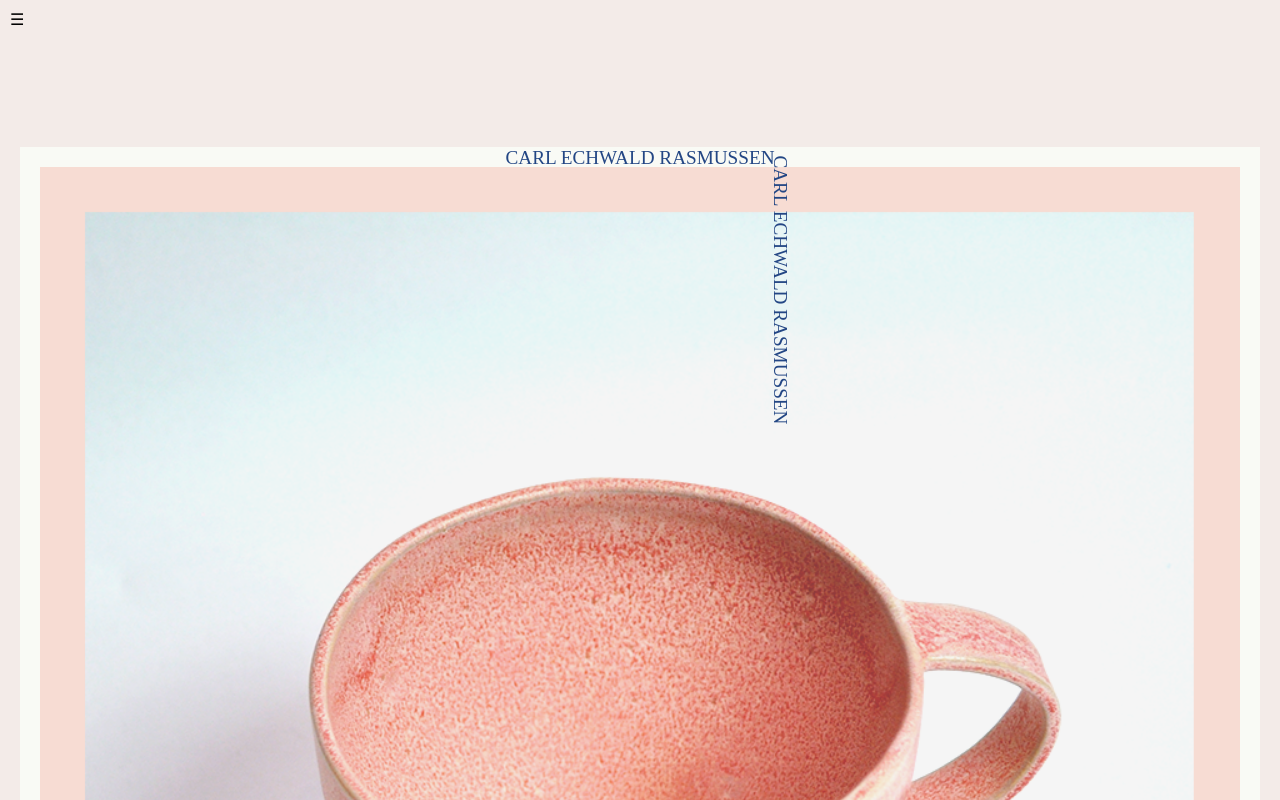
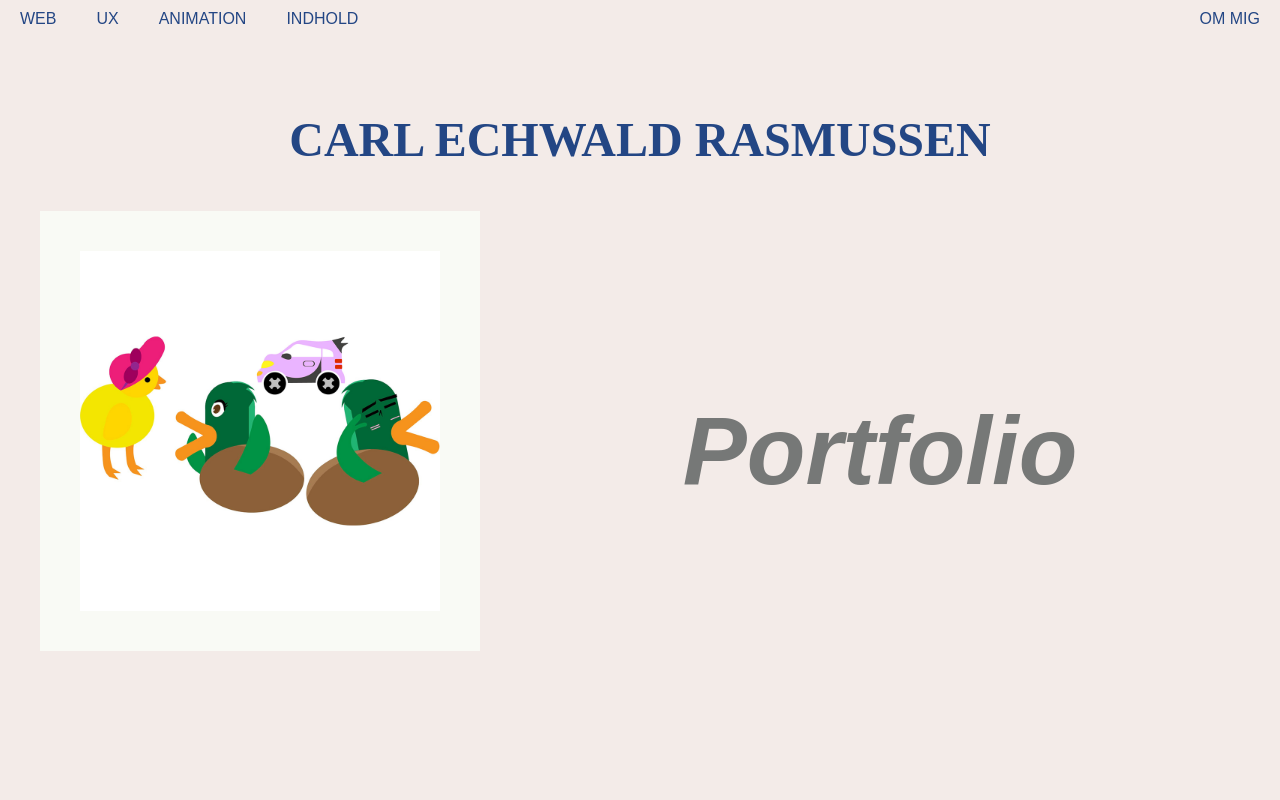
Before and after one commit to carl394d/portfolio, a plain HTML site: page index.html in a window 1280 px wide. Shown: the top 800 px of the page. Drawn offline with Linux system fonts and the light colour scheme; a web font is replaced by a local one.

Commit message:
forside done and responsive

```diff
--- a/index.html
+++ b/index.html
@@ -19,38 +19,48 @@
                 <li> <a href="ux.html">UX</a></li>
                 <li> <a href="animation.html">ANIMATION</a></li>
                 <li> <a href="indhold.html">INDHOLD</a></li>
-
             </ul>
         </nav>
+        <div class="desk_nav">
+            <nav>
+                <li> <a href="web.html">WEB</a></li>
+                <li> <a href="ux.html">UX</a></li>
+                <li> <a href="animation.html">ANIMATION</a></li>
+                <li> <a href="indhold.html">INDHOLD</a></li>
+
+            </nav>
+            <nav class="nav_om">
+                <li> <a href="indhold.html">OM MIG</a></li>
+            </nav>
+        </div>
     </header>
 
     <section id="forside">
 
-        <div class="circle">
-
-        </div>
-        <div class="cross"></div>
-        <div class="name_hor">
-            <h2>CARL ECHWALD RASMUSSEN</h2>
-
-        </div>
-        <div class="name_ver">
-            <h2>CARL ECHWALD RASMUSSEN</h2>
-
-        </div>
-
-        <div class="box">
+        <div class="just">
+            <div class="name_hor1">
+                <h2>CARL ECHWALD RASMUSSEN</h2>
+            </div>
+            <div class="col1">
+                <div class="box">
 
 
 
-            <img class="mySlides" src="kop_3.png">
-            <img class="mySlides" src="krus_1.png">
-            <img class="mySlides" src="krus_2.png">
-            <img class="mySlides" src="krus_3.png">
 
-        </div>
-        <div class="subject">
-            <h1>Portfolio</h1>
+
+                    <img class="mySlides" src="slide1.png">
+                    <img class="mySlides" src="slide4.png">
+                    <img class="mySlides" src="slide2.png">
+                    <img class="mySlides" src="slide5.png">
+                    <img class="mySlides" src="slide3.png">
+
+
+                </div>
+
+                <div class="subject">
+                    <h1>Portfolio</h1>
+                </div>
+            </div>
         </div>
         <div class="forside_footer">
 
--- a/style.css
+++ b/style.css
@@ -11,6 +11,7 @@ html {
     margin: 10px;
     display: inline-block;
     position: sticky;
+    cursor: pointer;
 }
 
 
@@ -40,12 +41,11 @@ body {
     margin: 0;
 }
 
-@media only screen and (min-width: 600px) {}
 
-h2 {
+#forside h2 {
     font-family: kumlien-pro, serif;
 
-    font-weight: 400;
+    font-weight: 600;
     font-size: 1.2rem;
     font-style: normal;
     color: #234684;
@@ -57,21 +57,23 @@ h2 {
     font-style: italic;
     color: #767877;
     font-size: 3rem;
+    margin-top: 0px;
 }
 
 #forside .subject {
     display: flex;
     justify-content: center;
-    position: relative;
-    top: -65px;
+
 
 }
+
 
 a {
     font-family: mandrel-normal, sans-serif;
     font-weight: 500;
     font-style: normal;
     color: #234684;
+    cursor: pointer;
 }
 
 #forside .forside_footer {
@@ -82,6 +84,7 @@ a {
     display: flex;
     justify-content: center;
     transform: translateY(-60px);
+    margin-top: 30px;
 }
 
 a {
@@ -100,25 +103,281 @@ a {
 
 }
 
-
-#forside .name_hor {
+#forside .name_hor1 {
     display: flex;
     justify-content: center;
-    position: relative;
     top: 92px;
 }
 
-#forside .name_ver {
-    display: flex;
-    justify-content: center;
-    position: relative;
-    transform: rotate(90deg);
-    top: 170px;
-    left: 140px;
-
-}
 
 #forside .mySlides {
     width: 100%;
     justify-content: flex-start;
 }
+
+
+.desk_nav {
+    display: none;
+
+}
+
+@media only screen and (min-width: 600px) {
+
+
+    #menuknap {
+        display: none;
+    }
+
+    .desk_nav {
+        display: flex;
+        list-style-type: none;
+        flex-direction: row;
+        flex-basis: 600px;
+        justify-content: space-between;
+    }
+
+    nav {
+        display: flex;
+        list-style-type: none;
+        flex-direction: row;
+    }
+
+    li {
+        margin-left: 20px;
+        margin-right: 20px;
+        margin-top: 10px;
+    }
+
+    .nav_om {
+        display: flex;
+        justify-content: flex-end;
+    }
+
+    #forside .box {
+        flex-basis: 400px;
+        padding: 40px;
+        flex-grow: 2;
+
+    }
+
+    #forside .just {
+        display: flex;
+        justify-content: center;
+        margin-top: 40px;
+        margin-right: 20px;
+        margin-left: 20px;
+        flex-direction: column;
+    }
+
+    #forside .name_ver2 {
+        display: flex;
+        right: -85px;
+        position: .;
+    }
+
+    #forside .name_ver {
+        display: flex;
+        flex-direction: column;
+        align-items: flex-end;
+        top: -145px;
+        left: 585px;
+
+    }
+
+    #forside .name_hor1 {
+        display: flex;
+        align-items: center;
+        flex-direction: column;
+        top: 150px;
+        margin: 30px;
+
+    }
+
+
+
+    #forside h2 {
+        font-size: 3rem;
+        margin: 14px;
+    }
+
+    #forside h1 {
+        margin-bottom: 0px;
+        font-size: 7rem;
+    }
+
+    #forside .col1 {
+        display: flex;
+        flex-direction: row;
+    }
+
+    #forside .forside_footer {
+        display: none;
+    }
+
+    #forside {
+        margin-bottom: 20px;
+    }
+
+    #forside .subject {
+        display: flex;
+        flex-basis: auto;
+        align-items: center;
+        transform: translateY(20px);
+        flex-grow: 2;
+    }
+
+    @media only screen and (min-width: 700px) {
+        #forside .subject {
+            border: none;
+        }
+
+        #forside h1 {
+            font-size: 5rem;
+        }
+
+        #forside .box {
+            flex-basis: 500px;
+
+        }
+
+        #forside .col1 {
+            flex-direction: column;
+        }
+
+        #forside h2 {
+            font-size: 2.5rem;
+        }
+
+        #forside .subject {
+            align-items: flex-start;
+            width: 100%;
+            transform: translateY(-200px);
+        }
+    }
+
+    @media only screen and (min-width: 800px) {
+
+
+        #menuknap {
+            display: none;
+        }
+
+        .desk_nav {
+            display: flex;
+            list-style-type: none;
+            flex-direction: row;
+            flex-basis: 600px;
+            justify-content: space-between;
+        }
+
+        nav {
+            display: flex;
+            list-style-type: none;
+            flex-direction: row;
+        }
+
+        li {
+            margin-left: 20px;
+            margin-right: 20px;
+            margin-top: 10px;
+        }
+
+        .nav_om {
+            display: flex;
+            justify-content: flex-end;
+        }
+
+        #forside .box {
+            flex-basis: 400px;
+            padding: 40px;
+            flex-grow: 2;
+
+        }
+
+        #forside .just {
+            display: flex;
+            justify-content: center;
+            margin-top: 40px;
+            margin-right: 20px;
+            margin-left: 20px;
+            flex-direction: column;
+        }
+
+        #forside .name_ver2 {
+            display: flex;
+            right: -85px;
+            position: .;
+        }
+
+        #forside .name_ver {
+            display: flex;
+            flex-direction: column;
+            align-items: flex-end;
+            top: -145px;
+            left: 585px;
+
+        }
+
+        #forside .name_hor1 {
+            display: flex;
+            align-items: center;
+            flex-direction: column;
+            top: 150px;
+            margin: 30px;
+
+        }
+
+
+
+        #forside h2 {
+            font-size: 3rem;
+            margin: 14px;
+        }
+
+        #forside h1 {
+            margin-bottom: 0px;
+            font-size: 5rem;
+        }
+
+        #forside .col1 {
+            display: flex;
+            flex-direction: row;
+        }
+
+        #forside .forside_footer {
+            display: none;
+        }
+
+        #forside {
+            margin-bottom: 20px;
+        }
+
+        #forside .subject {
+            display: flex;
+            flex-basis: auto;
+            align-items: center;
+            transform: translateY(20px);
+            flex-grow: 1;
+            flex-basis: 400px;
+
+        }
+
+        @media only screen and (min-width: 1000px) {
+            #forside .subject {
+                flex-basis: 400px;
+            }
+
+            #forside .box {
+                flex-basis: auto;
+                padding: 40px;
+                flex-grow: 1;
+                width: min-content;
+            }
+
+            #forside h1 {
+                margin-bottom: 0px;
+                font-size: 6rem;
+            }
+
+
+        }
```
Also changed, not shown: slide1.png (added), slide2.png (added), slide3.png (added), slides/slide_1.jpg (added), slides/slide_2.jpg (added), slides/slide_3.png (added), slides/slide_4.jpg (added), 2 other files.
